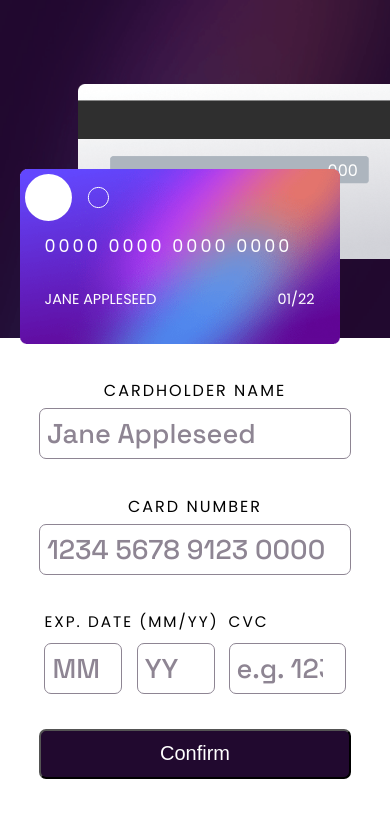
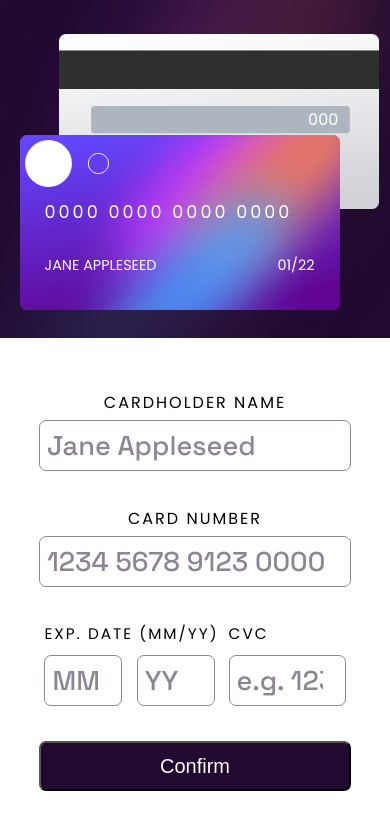
Before and after one commit to Karanelus/cardpage.github.io, a plain HTML site: page index.html in a window 390 px wide. Drawn offline with Linux system fonts and the light colour scheme.

Commit message:
Update styles.css

```diff
--- a/styles.css
+++ b/styles.css
@@ -290,6 +290,8 @@ button.CardDataAccept {
     background: url("./images/bg-main-mobile.png") no-repeat 0 0;
     background-size: 100vw 40vh;
     overflow: hidden;
+    min-height: 100vh;
+    overflow-y: hidden;
   }
 
   body .CardConteiner {
@@ -307,7 +309,7 @@ button.CardDataAccept {
     color: var(--White);
     left: 5%;
     position: absolute;
-    top: 50%;
+    top: 40%;
     width: 20rem;
     z-index: 1;
   }
@@ -320,9 +322,9 @@ button.CardDataAccept {
     background: url("./images/bg-card-back.png") no-repeat;
     background-size: 100% 100%;
     color: var(--White);
-    left: 20%;
+    left: 15%;
     position: absolute;
-    top: 25%;
+    top: 10%;
     width: 20rem;
   }
 
@@ -342,7 +344,8 @@ button.CardDataAccept {
 
   body .CardData {
     width: 100%;
-    height: 60vh;
+    margin-top: 3vh;
+    height: 57vh;
   }
 
   body .CardData input[class="CardData--CardholderName"],
```
